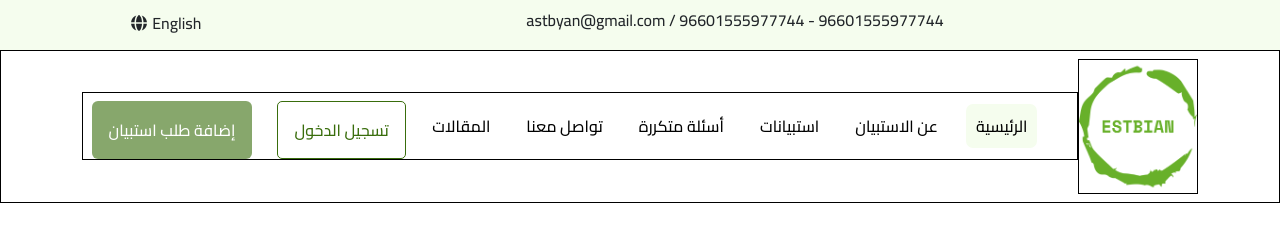
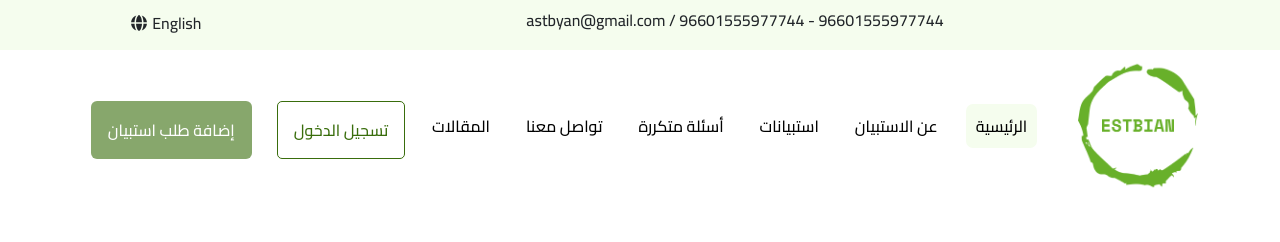
Before and after one commit to AhmedSarkes/Estbianat, a plain HTML site: page index.html in a window 1280 px wide. Drawn offline with Linux system fonts and the light colour scheme.

Commit message:
Create Navbar

```diff
--- a/index.html
+++ b/index.html
@@ -33,10 +33,10 @@
         </div>
       </div>
     </div>
-    <nav class="navbar navbar-expand-lg test">
+    <nav class="navbar navbar-expand-lg">
       <div class="container flex-row-reverse col-12">
         <a href="index.html"
-          ><img class="logo test" src="images/logo.png" alt=""
+          ><img class="logo" src="images/logo.png" alt=""
         /></a>
         <button
           class="navbar-toggler"
@@ -49,7 +49,7 @@
         >
           <i class="fa-solid fa-bars"></i>
         </button>
-        <div class="collapse navbar-collapse flex-row-reverse test" id="main">
+        <div class="collapse navbar-collapse flex-row-reverse" id="main">
           <ul
             class="navbar-nav d-flex justify-content-end align-items-center flex-lg-row-reverse col-lg-8 col-12"
           >
```
